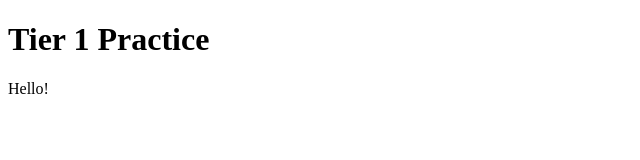
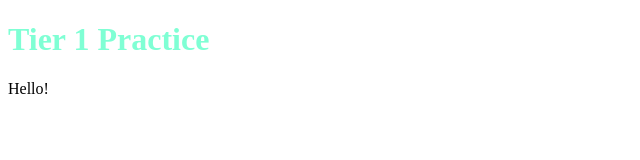
Before and after one commit to tiamarie17/tier-1-practice-, a plain HTML site: page index.html in a window 1280 px wide. Shown: the whole page, without its empty margins (0-640 px from the left). Drawn offline with Linux system fonts and the light colour scheme.

Commit message:
brought in CSS file

```diff
--- a/index.html
+++ b/index.html
@@ -4,6 +4,8 @@
     <meta charset="UTF-8">
     <meta http-equiv="X-UA-Compatible" content="IE=edge">
     <meta name="viewport" content="width=device-width, initial-scale=1.0">
+    <!-- link the stylesheet-->
+    <link href="main.css" rel="stylesheet" />
     <title>Tier 1 Practice</title>
 </head>
 <body>
--- /dev/null
+++ b/main.css
@@ -0,0 +1,3 @@
+h1 {
+    color: aquamarine
+}
```
